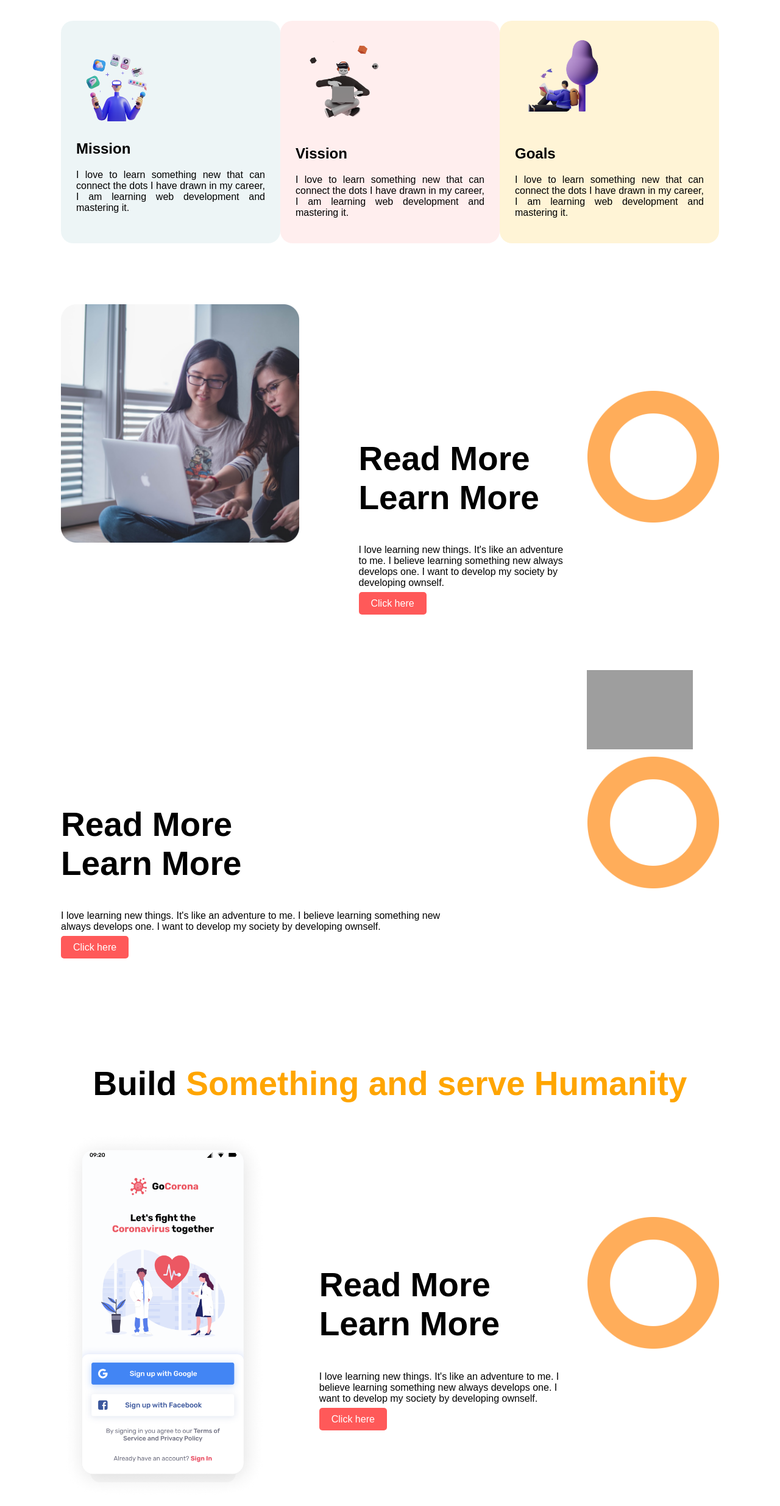
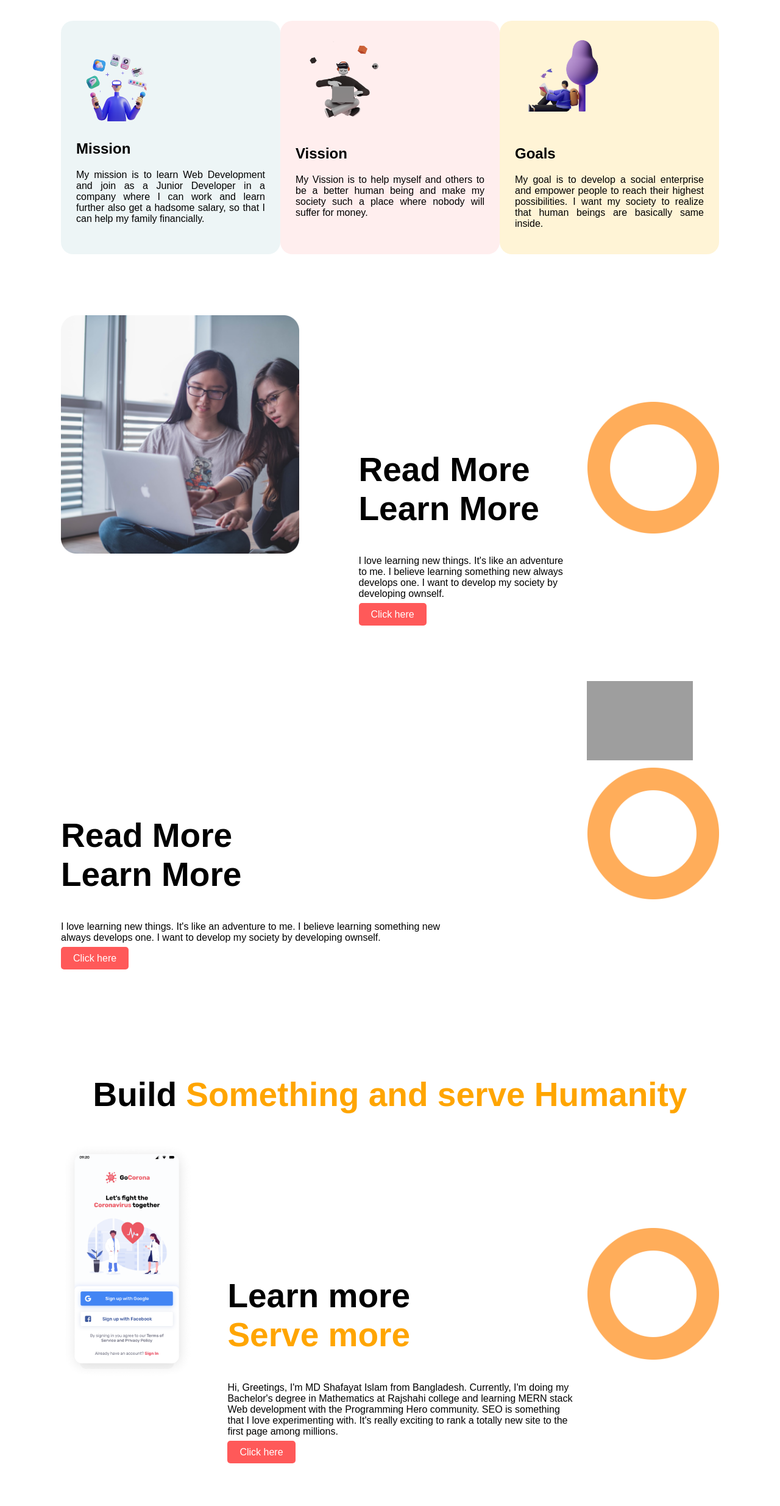
Before and after one commit to Shafayathub/practice-one, a plain HTML site: page index.html in a window 1280 px wide. Shown: the part 882-3352 px from the top of the page at 61% size. Drawn offline with Linux system fonts and the light colour scheme; grey boxes are pictures that could not be loaded.

Commit message:
all done

```diff
--- a/index.html
+++ b/index.html
@@ -41,24 +41,25 @@
                     <img src="images/illustrators/illustrator-1.png" alt="">
                 </div>
                 <h2>Mission</h2>
-                <p>I love to learn something new that can connect the dots I have drawn in my career, I am learning web
-                    development and mastering it.</p>
+                <p>My mission is to learn Web Development and join as a Junior Developer in a company
+                    where I can work and
+                    learn further also get a hadsome salary, so that I can help my family financially.</p>
             </div>
             <div class="second-sec-boxes" id="box-two">
                 <div class="image">
                     <img src="images/illustrators/illustrator-2.png" alt="">
                 </div>
                 <h2>Vission</h2>
-                <p>I love to learn something new that can connect the dots I have drawn in my career, I am learning web
-                    development and mastering it.</p>
+                <p>My Vission is to help myself and others to be a better human being and make my society such a place
+                    where nobody will suffer for money.</p>
             </div>
             <div class="second-sec-boxes" id="box-three">
                 <div class="image">
                     <img src="images/illustrators/illustrator-3.png" alt="">
                 </div>
                 <h2>Goals</h2>
-                <p>I love to learn something new that can connect the dots I have drawn in my career, I am learning web
-                    development and mastering it.</p>
+                <p>My goal is to develop a social enterprise and empower people to reach their highest possibilities. I
+                    want my society to realize that human beings are basically same inside.</p>
             </div>
         </div>
     </section>
@@ -103,11 +104,16 @@
                 <img src="images/pictures/app.png" alt="">
             </div>
             <div class="text side-text">
-                <h1>Read More <br>Learn More</h1>
-                <p>I love learning new things. It's like an adventure to me. I believe learning something new always
-                    develops
-                    one. I want to develop my society by developing ownself.</p>
-                <p><a class="link-button" target="_blank" href="https://sites.google.com/view/shafayat/about-me">Click
+                <h1>Learn more <br><span class="orange">Serve more</span></h1>
+                <p>Hi,
+                    Greetings, I'm MD Shafayat Islam from Bangladesh. Currently, I'm doing my Bachelor's degree in
+                    Mathematics at Rajshahi college and learning MERN stack Web development with the Programming Hero
+                    community.
+                    SEO is something that I love experimenting with. It's really exciting to rank a totally new site to
+                    the first page among millions.
+                </p>
+                <p><a class="link-button" target="_blank"
+                        href="https://www.linkedin.com/in/md-shafayat-islam-97000110b/">Click
                         here</a>
                 </p>
             </div>
```
